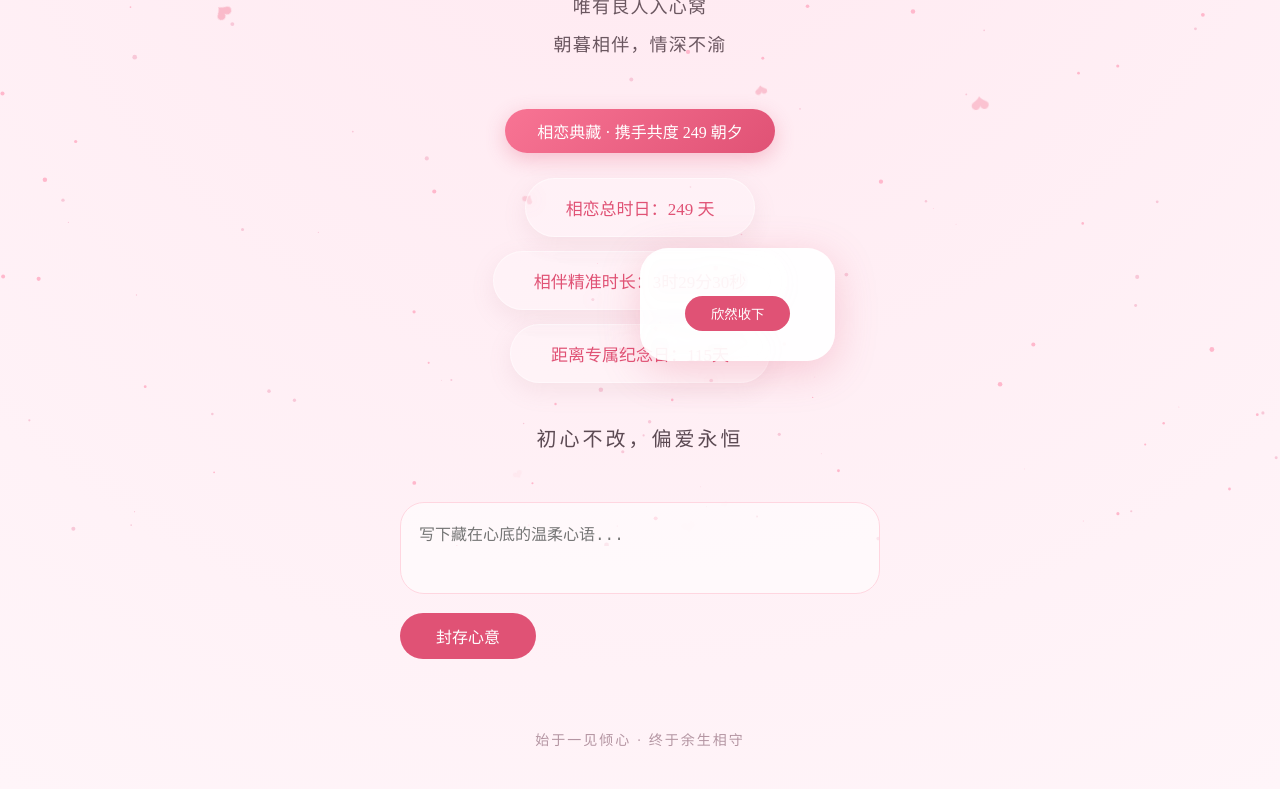
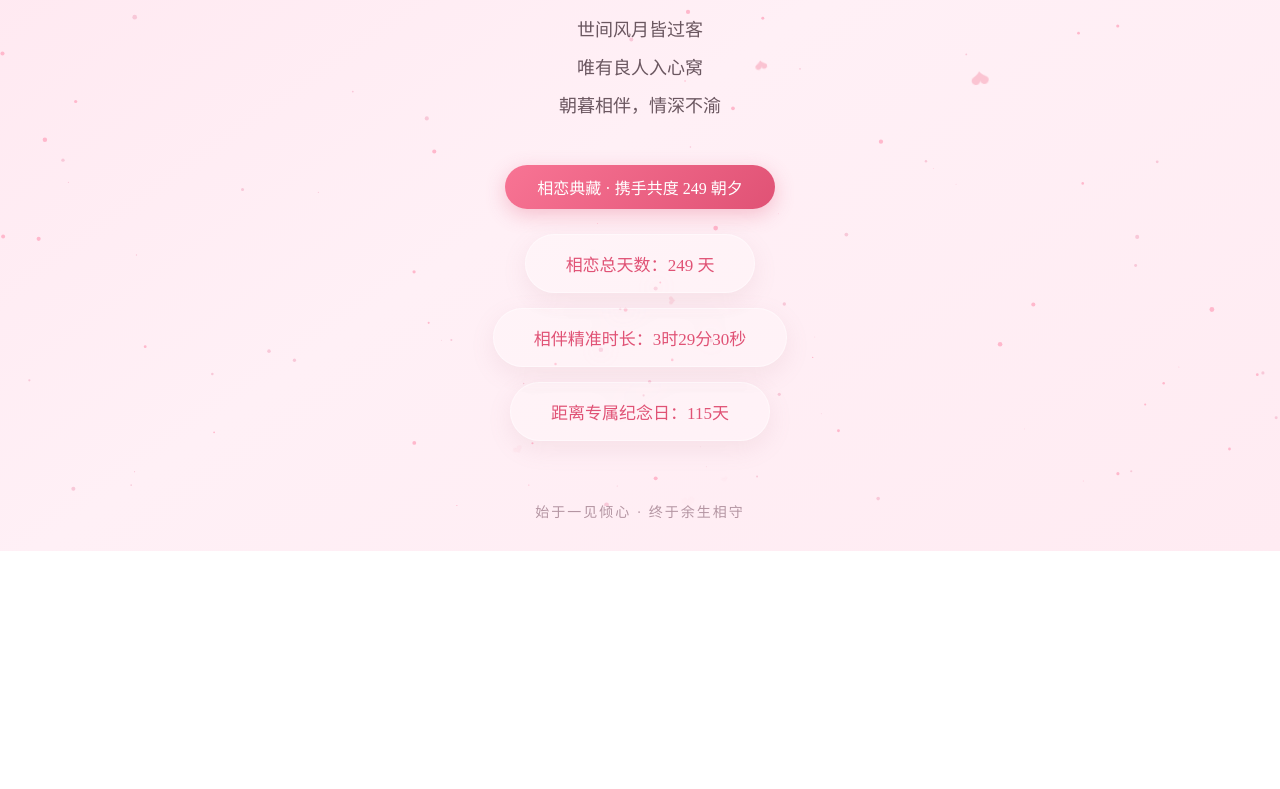
Before and after one commit to yomw3368-lab/yomw3368.github.io, a plain HTML site: page index.html in a window 1280 px wide. Shown: the part 294-1083 px from the top of the page. After the commit the page ends 845 px from the top, so only its background shows below. Drawn offline with Linux system fonts and the light colour scheme.

Commit message:
更新 index.html

```diff
--- a/index.html
+++ b/index.html
@@ -3,326 +3,112 @@
 <head>
     <meta charset="UTF-8">
     <meta name="viewport" content="width=device-width, initial-scale=1.0">
-    <title>专属浪漫 · 岁岁相依</title>
+    <title>相恋主页 | 岁岁相依</title>
     <style>
-        * {
-            margin: 0;
-            padding: 0;
-            box-sizing: border-box;
+        *{margin:0;padding:0;box-sizing:border-box;}
+        :root{--main:#e05275;--light:#ffd6e0;--text:#4a3b42;--glass:rgba(255,255,255,0.25);}
+        body{
+            background:linear-gradient(145deg,#ffe6ef,#fff0f6,#ffebf2);
+            min-height:100vh;font-family:"思源宋体",serif;color:var(--text);
+            overflow-x:hidden;position:relative;
+            opacity:0;animation:nobleFade 1.5s cubic-bezier(0.22,1,0.36,1) forwards;
+            transition:all 0.6s ease;
         }
-        :root {
-            --main: #e05275;
-            --light: #ffd6e0;
-            --text: #4a3b42;
-            --glass: rgba(255, 255, 255, 0.25);
+        @keyframes nobleFade{0%{opacity:0;transform:translateY(30px) scale(0.98);}100%{opacity:1;transform:translateY(0) scale(1);}}
+        #partCanvas{position:fixed;inset:0;z-index:-2;pointer-events:none;}
+        .nav{text-align:center;padding:25px 0;}
+        .nav a{margin:0 12px;padding:8px 18px;border-radius:30px;text-decoration:none;color:var(--text);
+        background:var(--glass);backdrop-filter:blur(8px);transition:0.3s;}
+        .nav a.active{background:var(--main);color:#fff;}
+        .love-icon{font-size:95px;color:var(--main);text-shadow:0 0 20px rgba(224,82,117,0.4);
+        margin:20px auto;display:block;animation:nobleBeat 1.4s ease-in-out infinite;cursor:pointer;}
+        @keyframes nobleBeat{0%,100%{transform:scale(1) rotate(0deg);}50%{transform:scale(1.12) rotate(2deg);}}
+        h1{font-size:2.4rem;color:var(--main);letter-spacing:6px;text-align:center;margin-bottom:25px;}
+        .text-info{max-width:600px;margin:0 auto 40px;font-size:18px;line-height:2.1;text-align:center;color:#6b5760;}
+        .badge{margin:0 auto 25px;display:table;padding:10px 32px;
+        background:linear-gradient(135deg,#f87494,#e05275);border-radius:999px;color:#fff;box-shadow:0 6px 20px rgba(224,82,117,0.3);}
+        .card{margin:15px auto;display:table;padding:16px 40px;background:var(--glass);
+        backdrop-filter:blur(12px);border:1px solid rgba(255,255,255,0.45);border-radius:60px;
+        box-shadow:0 8px 25px rgba(180,120,140,0.12);transition:0.4s;font-size:17px;color:var(--main);}
+        .card:hover{transform:translateY(-6px);}
+        .foot{text-align:center;margin:60px 0 30px;font-size:14px;color:#b495a2;letter-spacing:2px;}
+        .float-heart{position:fixed;color:#f487a1;top:-8%;z-index:-1;opacity:0.75;animation:floatDown ease-in-out infinite;}
+        @keyframes floatDown{0%{transform:translateY(0) rotate(0deg);opacity:0.8;}100%{transform:translateY(110vh) rotate(360deg);opacity:0;}}
+        .sweet-pop{
+            position: fixed;top:50%;left:50%;
+            transform: translate(-50%,-50%) scale(0.8);
+            opacity:0;visibility:hidden;
+            padding:30px 45px;background:rgba(255,255,255,0.92);
+            backdrop-filter:blur(10px);border-radius:28px;
+            box-shadow:0 10px 40px rgba(224,82,117,0.25);
+            z-index:999;transition:all 0.5s cubic-bezier(0.22,1,0.36,1);
         }
-        body {
-            background: radial-gradient(circle at top, #ffe8f0, #fff5f9);
-            min-height: 100vh;
-            font-family: "思源宋体", "PingFang SC", serif;
-            color: var(--text);
-            overflow-x: hidden;
-            position: relative;
-            /* 高级渐入动画 */
-            opacity: 0;
-            animation: nobleFade 1.5s cubic-bezier(0.22, 1, 0.36, 1) forwards;
+        .sweet-pop.show{
+            transform: translate(-50%,-50%) scale(1);
+            opacity:1;visibility:visible;
         }
-        @keyframes nobleFade {
-            0% { opacity: 0; transform: translateY(30px) scale(0.98); }
-            100% { opacity: 1; transform: translateY(0) scale(1); }
-        }
-        /* 粒子背景画布 */
-        #partCanvas {
-            position: fixed;
-            inset: 0;
-            z-index: -2;
-            pointer-events: none;
-        }
-        /* 顶部主爱心 3D柔跳动 */
-        .love-icon {
-            font-size: 95px;
-            color: var(--main);
-            text-shadow: 0 0 20px rgba(224, 82, 117, 0.4);
-            margin: 40px 0 10px;
-            animation: nobleBeat 1.4s ease-in-out infinite;
-            cursor: pointer;
-            transition: all 0.3s ease;
-        }
-        .love-icon:hover {
-            filter: brightness(1.15);
-        }
-        @keyframes nobleBeat {
-            0%,100% { transform: scale(1) rotate(0deg); }
-            50% { transform: scale(1.12) rotate(2deg); }
-        }
-        h1 {
-            font-size: 2.4rem;
-            color: var(--main);
-            font-weight: 500;
-            letter-spacing: 6px;
-            text-align: center;
-            margin-bottom: 28px;
-            text-shadow: 0 3px 8px rgba(224,82,117,0.15);
-        }
-        .subtitle-text {
-            text-align: center;
-            max-width: 600px;
-            margin: 0 auto 45px;
-            font-size: 18px;
-            line-height: 2.1;
-            color: #6b5760;
-            letter-spacing: 1.2px;
-        }
-        /* 高级渐变纪念徽章 */
-        .noble-badge {
-            display: block;
-            width: fit-content;
-            margin: 0 auto 25px;
-            padding: 10px 32px;
-            background: linear-gradient(135deg, #f87494, #e05275);
-            border-radius: 999px;
-            color: #fff;
-            font-size: 16px;
-            box-shadow: 0 6px 20px rgba(224,82,117,0.3);
-        }
-        /* 轻奢磨砂玻璃卡片 */
-        .lux-card {
-            width: fit-content;
-            margin: 14px auto;
-            padding: 16px 40px;
-            background: var(--glass);
-            backdrop-filter: blur(12px);
-            -webkit-backdrop-filter: blur(12px);
-            border: 1px solid rgba(255, 255, 255, 0.45);
-            border-radius: 60px;
-            box-shadow: 0 8px 25px rgba(180, 120, 140, 0.12);
-            transition: all 0.4s cubic-bezier(0.22,1,0.36,1);
-            font-size: 17px;
-            color: var(--main);
-        }
-        .lux-card:hover {
-            transform: translateY(-6px);
-            box-shadow: 0 12px 35px rgba(224,82,117,0.2);
-        }
-        .end-word {
-            text-align: center;
-            margin-top: 40px;
-            font-size: 1.25rem;
-            letter-spacing: 3px;
-            color: #5c4a53;
-        }
-        /* 留言轻奢样式 */
-        .note-box {
-            max-width: 520px;
-            margin: 50px auto 0;
-            padding: 0 20px;
-        }
-        .note-box textarea {
-            width: 100%;
-            padding: 18px;
-            border: 1px solid var(--light);
-            border-radius: 24px;
-            background: rgba(255,255,255,0.55);
-            outline: none;
-            font-size: 16px;
-            color: var(--text);
-            resize: none;
-            transition: 0.3s;
-        }
-        .note-box textarea:focus {
-            border-color: var(--main);
-            box-shadow: 0 0 12px rgba(224,82,117,0.15);
-        }
-        .save-btn {
-            margin-top: 15px;
-            padding: 11px 36px;
-            border: none;
-            border-radius: 999px;
-            background: var(--main);
-            color: #fff;
-            font-size: 16px;
-            cursor: pointer;
-            transition: 0.3s;
-        }
-        .save-btn:hover {
-            background: #c94665;
-        }
-        .tip-text {
-            margin-top: 12px;
-            font-size: 14px;
-            color: var(--main);
-        }
-        /* 飘落柔心 */
-        .float-heart {
-            position: fixed;
-            color: #f487a1;
-            top: -8%;
-            z-index: -1;
-            opacity: 0.75;
-            animation: floatDown ease-in-out infinite;
-        }
-        @keyframes floatDown {
-            0% { transform: translateY(0) rotate(0deg); opacity: 0.8; }
-            100% { transform: translateY(110vh) rotate(360deg); opacity: 0; }
-        }
-        /* 高级情话弹窗 */
-        .sweet-pop {
-            position: fixed;
-            top: 50%;
-            left: 50%;
-            transform: translate(-50%,-50%) scale(0.8) opacity(0);
-            padding: 30px 45px;
-            background: rgba(255,255,255,0.92);
-            backdrop-filter: blur(10px);
-            border-radius: 28px;
-            box-shadow: 0 10px 40px rgba(224,82,117,0.25);
-            z-index: 999;
-            transition: all 0.5s cubic-bezier(0.22,1,0.36,1);
-        }
-        .sweet-pop.show {
-            transform: translate(-50%,-50%) scale(1);
-            opacity: 1;
-        }
-        .pop-close {
-            margin-top: 18px;
-            padding: 8px 26px;
-            border-radius: 30px;
-            border: none;
-            background: var(--main);
-            color: #fff;
-            cursor: pointer;
-        }
-        .footer-sign {
-            text-align: center;
-            margin: 70px 0 40px;
-            font-size: 14px;
-            color: #b495a2;
-            letter-spacing: 2px;
-        }
-        /* 移动端极致适配 */
-        @media (max-width: 768px) {
-            h1 { font-size: 1.9rem; letter-spacing: 4px; }
-            .love-icon { font-size: 75px; }
-            .lux-card { padding: 14px 28px; font-size: 16px; }
-            .sweet-pop { padding: 22px 28px; }
-        }
+        .pop-close{margin-top:18px;padding:8px 26px;border-radius:30px;border:none;background:var(--main);color:#fff;cursor:pointer;}
+        @media (max-width:768px){h1{font-size:1.9rem;}.love-icon{font-size:75px;}.card{padding:14px 28px;}}
     </style>
 </head>
 <body>
-    <!-- 高级粒子花海背景 -->
-    <canvas id="partCanvas"></canvas>
+<canvas id="partCanvas"></canvas>
+<div class="nav">
+    <a href="index.html" class="active">相恋首页</a>
+    <a href="time.html">时光回忆</a>
+    <a href="words.html">暖心情话</a>
+    <a href="note.html">私密心事</a>
+</div>
 
-    <!-- 情话弹窗 -->
-    <div class="sweet-pop" id="popModal">
-        <p id="popSentence" style="font-size:18px;color:var(--main);"></p>
-        <button class="pop-close" onclick="closePop()">欣然收下</button>
-    </div>
+<div class="love-icon" id="clickLove">❤</div>
+<h1>岁岁相依 · 满心予你</h1>
+<div class="text-info">
+世间风月皆过客<br>唯有良人入心窝<br>朝暮相伴，情深不渝
+</div>
 
-    <div class="love-icon" id="clickLove">❤</div>
-    <h1>岁岁相依 · 满心予你</h1>
-    <div class="subtitle-text">
-        世间风月皆过客<br>
-        唯有良人入心窝<br>
-        朝暮相伴，情深不渝
-    </div>
+<div class="badge">相恋典藏 · 携手共度 <span id="allDays">0</span> 朝夕</div>
+<div class="card">相恋总天数：<span id="dayCount">0</span> 天</div>
+<div class="card">相伴精准时长：<span id="timeCount">0时0分0秒</span></div>
+<div class="card">距离专属纪念日：<span id="memorialCount">0天</span></div>
 
-    <div class="noble-badge">
-        相恋典藏 · 携手共度 <span id="allDays">0</span> 朝夕
-    </div>
+<div class="foot">始于一见倾心 · 终于余生相守</div>
 
-    <div class="lux-card">
-        相恋总时日：<span id="dayCount">0</span> 天
-    </div>
-    <div class="lux-card">
-        相伴精准时长：<span id="timeCount">0时0分0秒</span>
-    </div>
-    <div class="lux-card">
-        距离专属纪念日：<span id="memorialCount">0天</span>
-    </div>
+<div class="sweet-pop" id="popModal">
+    <p id="popSentence" style="font-size:18px;color:var(--main);"></p>
+    <button class="pop-close" onclick="closePop()">欣然收下</button>
+</div>
 
-    <p class="end-word">初心不改，偏爱永恒</p>
-
-    <!-- 轻奢留言区 -->
-    <div class="note-box">
-        <textarea id="loveNote" rows="3" placeholder="写下藏在心底的温柔心语..."></textarea>
-        <br>
-        <button class="save-btn" onclick="storeNote()">封存心意</button>
-        <p class="tip-text" id="noteTip"></p>
-    </div>
-
-    <div class="footer-sign">始于一见倾心 · 终于余生相守</div>
-
-    <!-- 轻柔背景音乐 -->
-    <audio id="bgAudio" loop preload="metadata">
-        <source src="https://music.163.com/song/media/outer/url?id=1901371911.mp3" type="audio/mpeg">
-
+<audio id="bgAudio" loop preload="metadata">
+    <source src="https://music.163.com/song/media/outer/url?id=1901371911.mp3">
 
 <script>
-// 自定义相恋起始日期
 const loveStart = new Date("2025-09-14");
-// 自定义纪念日
 const targetMemorial = new Date("2026-09-14");
+function updateLoveTime(){
+    let now=new Date(),dif=now-loveStart;
+    let d=Math.floor(dif/(1000*60*60*24));
+    let h=Math.floor((dif%(1000*60*60*24))/(1000*60*60));
+    let m=Math.floor((dif%(1000*60*60))/(1000*60));
+    let s=Math.floor((dif%(1000*60))/1000);
+    document.getElementById("allDays").innerText=d;
+    document.getElementById("dayCount").innerText=d;
+    document.getElementById("timeCount").innerText=`${h}时${m}分${s}秒`;
+    let mdif=targetMemorial-now;
+    document.getElementById("memorialCount").innerText=mdif>0?Math.floor(mdif/(1000*60*60*24))+"天":"良辰已至，喜乐常伴";
+}
+setInterval(updateLoveTime,1000);updateLoveTime();
 
-// 1. 高级计时系统
-function updateLoveTime(){
-    let now = new Date();
-    let diff = now - loveStart;
-    let d = Math.floor(diff / (1000*60*60*24));
-    let h = Math.floor((diff % (1000*60*60*24)) / (1000*60*60));
-    let m = Math.floor((diff % (1000*60*60)) / (1000*60));
-    let s = Math.floor((diff % (1000*60)) / 1000);
-
-    document.getElementById("allDays").innerText = d;
-    document.getElementById("dayCount").innerText = d;
-    document.getElementById("timeCount").innerText = `${h}时${m}分${s}秒`;
-
-    // 纪念日倒计时
-    let memDiff = targetMemorial - now;
-    if(memDiff > 0){
-        let md = Math.floor(memDiff / (1000*60*60*24));
-        document.getElementById("memorialCount").innerText = md + "天";
-    }else{
-        document.getElementById("memorialCount").innerText = "良辰已至，喜乐常伴";
-    }
-}
-setInterval(updateLoveTime,1000);
-updateLoveTime();
-
-// 2. 轻柔飘落爱心
 function createFloatHeart(){
-    let h = document.createElement("div");
-    h.className = "float-heart";
-    h.innerHTML = "❤";
-    h.style.left = Math.random()*100 + "vw";
-    h.style.fontSize = Math.random()*18 + 7 + "px";
-    h.style.animationDuration = Math.random()*5 + 3 + "s";
-    document.body.appendChild(h);
+    let h=document.createElement("div");h.className="float-heart";h.innerHTML="❤";
+    h.style.left=Math.random()*100+"vw";h.style.fontSize=Math.random()*18+7+"px";
+    h.style.animationDuration=Math.random()*5+3+"s";document.body.appendChild(h);
     setTimeout(()=>h.remove(),7000);
 }
 setInterval(createFloatHeart,320);
 
-// 3. 本地封存留言
-function storeNote(){
-    let val = document.getElementById("loveNote").value.trim();
-    if(!val){
-        document.getElementById("noteTip").innerText = "请留下专属温柔话语~";
-        return;
-    }
-    localStorage.setItem("privateLoveNote",val);
-    document.getElementById("noteTip").innerText = "心意永久封存 ✨";
-    setTimeout(()=>document.getElementById("noteTip").innerText="",2200);
-}
-window.onload = ()=>{
-    let old = localStorage.getItem("privateLoveNote");
-    if(old) document.getElementById("loveNote").value = old;
-};
-
-// 4. 背景音乐优雅控制
-const audio = document.getElementById("bgAudio");
-audio.volume = 0.25;
+const audio=document.getElementById("bgAudio");audio.volume=0.25;
 document.addEventListener("click",()=>audio.play().catch(e=>{}),{once:true});
 
-// 5. 高级唯美情话库
 const sweetWords = [
     "风月入怀，万般美好皆不及你",
     "岁月温良，此生有幸与你相逢",
@@ -339,51 +125,19 @@ document.getElementById("clickLove").addEventListener("click",()=>{
     popText.innerText = ran;
     popBox.classList.add("show");
 });
+// 点击欣然收下 自动收回弹窗
 function closePop(){
     popBox.classList.remove("show");
 }
 
-// 6. 轻奢流动粒子花海背景
-const canvas = document.getElementById("partCanvas");
-const ctx = canvas.getContext("2d");
-let particles = [];
-function setSize(){
-    canvas.width = innerWidth;
-    canvas.height = innerHeight;
-    initPart();
-}
-function initPart(){
-    particles = [];
-    for(let i=0;i<150;i++){
-        particles.push({
-            x:Math.random()*canvas.width,
-            y:Math.random()*canvas.height,
-            r:Math.random()*2+0.4,
-            sx:Math.random()*0.2-0.1,
-            sy:Math.random()*0.2-0.1,
-            color:Math.random()>0.5?"#ffb8cc":"#f8c8d8"
-        })
-    }
-}
-function drawPart(){
-    ctx.clearRect(0,0,canvas.width,canvas.height);
-    particles.forEach(p=>{
-        ctx.beginPath();
-        ctx.arc(p.x,p.y,p.r,0,Math.PI*2);
-        ctx.fillStyle = p.color;
-        ctx.fill();
-        p.x += p.sx;
-        p.y += p.sy;
-        if(p.x<0)p.x=canvas.width;
-        if(p.x>canvas.width)p.x=0;
-        if(p.y<0)p.y=canvas.height;
-        if(p.y>canvas.height)p.y=0;
-    })
-    requestAnimationFrame(drawPart);
-}
-addEventListener("resize",setSize);
-setSize();
-drawPart();
+const canvas=document.getElementById("partCanvas"),ctx=canvas.getContext("2d");
+let particles=[];
+function setSize(){canvas.width=innerWidth;canvas.height=innerHeight;initPart();}
+function initPart(){particles=[];for(let i=0;i<150;i++)particles.push({x:Math.random()*canvas.width,y:Math.random()*canvas.height,r:Math.random()*2+0.4,sx:Math.random()*0.2-0.1,sy:Math.random()*0.2-0.1,color:Math.random()>0.5?"#ffb8cc":"#f8c8d8"});}
+function drawPart(){ctx.clearRect(0,0,canvas.width,canvas.height);
+particles.forEach(p=>{ctx.beginPath();ctx.arc(p.x,p.y,p.r,0,Math.PI*2);ctx.fillStyle=p.color;ctx.fill();p.x+=p.sx;p.y+=p.sy;if(p.x<0)p.x=canvas.width;if(p.x>canvas.width)p.x=0;if(p.y<0)p.y=canvas.height;if(p.y>canvas.height)p.y=0;});
+requestAnimationFrame(drawPart);}
+addEventListener("resize",setSize);setSize();drawPart();
 </script>
 </body>
 </html>
```
